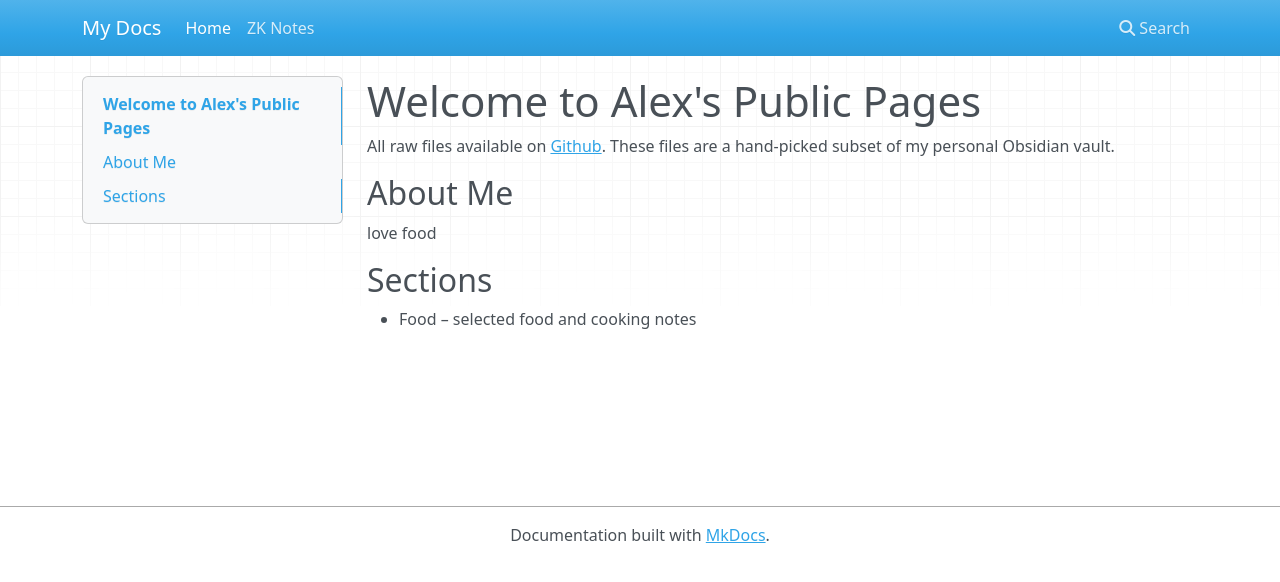
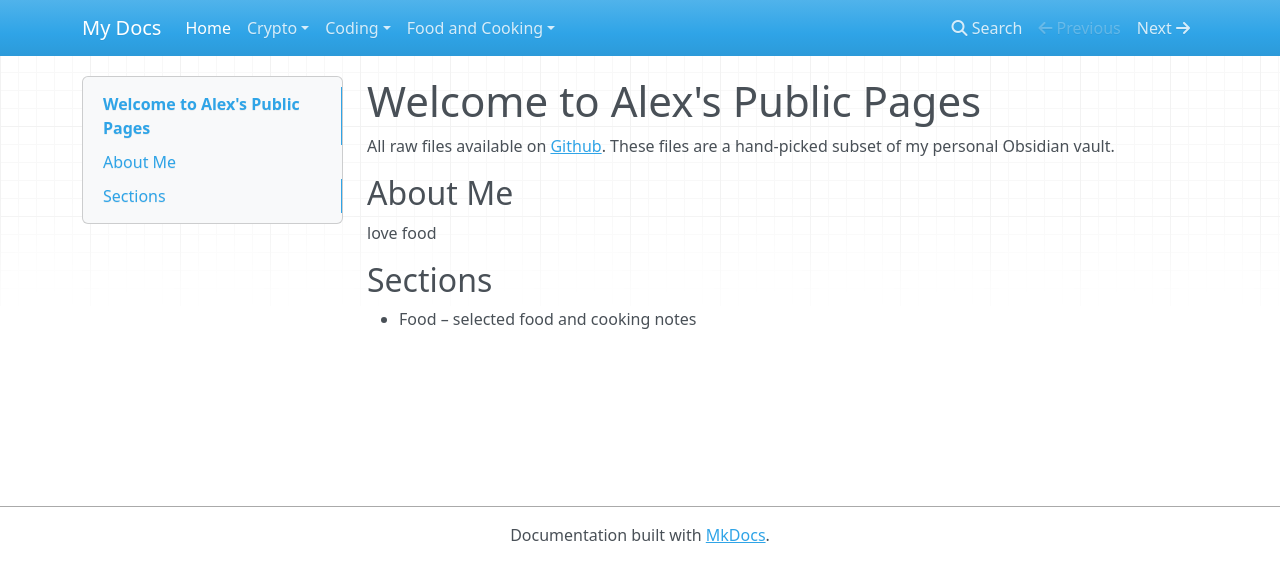
Before and after one commit to cocohearts/public-pages, an MkDocs documentation site: the page built from docs/index.md, in a window 1280 px wide. Shown: the top 582 px of the page. Built offline with MkDocs 1.6.1, drawn with Linux system fonts in a browser that asks for light colours; nearby versions of some CDN libraries; some of the changed lines change nothing that is shown.

Commit message:
add more files to yaml

```diff
--- a/mkdocs.yml
+++ b/mkdocs.yml
@@ -2,4 +2,10 @@ site_name: My Docs
 
 nav:
   - Home: index.md
-  - ZK Notes: Material Knowledge/Sciences/Coding/Crypto/Proving Systems (Plonky3, Halo2, Circle STARKs, Binius)
+  - Crypto:
+    - ZK Notes: Material Knowledge/Sciences/Coding/Crypto/Proving Systems (Plonky3, Halo2, Circle STARKs, Binius).md
+  - Coding:
+    - Vim Tricks: Material Knowledge/Sciences/Coding/Vim Tricks.md
+    - USACO Notes: Material Knowledge/Sciences/Coding/USACO/General Thoughts, Paradigms.md
+  - Food and Cooking:
+    - 糖醋排骨: 糖醋排骨.md
```
